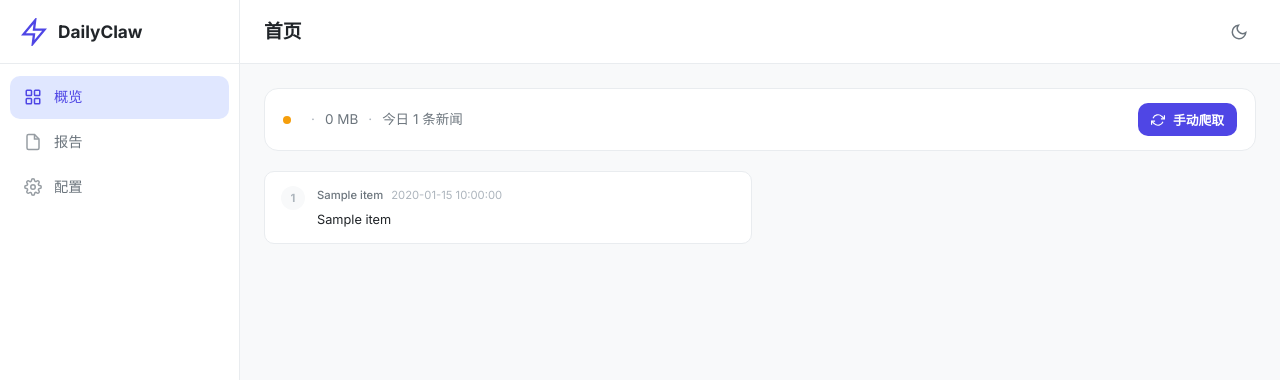
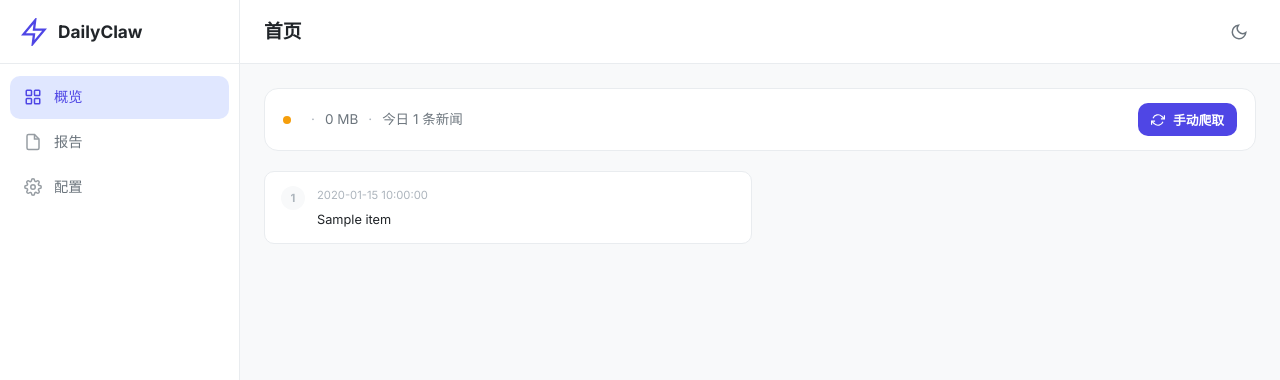
Before and after one commit to ArronAI007/DailyClaw, a FastAPI app: template web_server/templates/dashboard.html in a window 1280 px wide. Shown: the top 380 px of the page. Run offline with FastAPI, Linux system fonts and the light colour scheme; the template is opened without the code that fills it: most values are stand-ins (such as "Sample title", 1, 10 or a date in 2020).

Commit message:
refactor: hide source platform tag on homepage news cards
Removed the visible .news-card-source span from each card header (and
the now-dead CSS rule). data-platform on the title link stays — it's
only used for the read-history click-tracking beacon, not displayed.

```diff
--- a/web_server/static/css/dashboard.css
+++ b/web_server/static/css/dashboard.css
@@ -1216,11 +1216,6 @@ a:hover {
   font-size: 0.75rem;
 }
 
-.news-card-source {
-  color: var(--color-text-secondary);
-  font-weight: 500;
-}
-
 .news-card-rank {
   color: #fff;
   background: #6b7280;
--- a/web_server/templates/dashboard.html
+++ b/web_server/templates/dashboard.html
@@ -31,7 +31,6 @@
         <div class="news-card-number">{{ (loop.index0 % cards_per_batch) + 1 if cards_per_batch > 0 else loop.index }}</div>
         <div class="news-card-content">
             <div class="news-card-header">
-                <span class="news-card-source">{{ item.source_name }}</span>
                 {% if item.ranks %}
                 {% set min_rank = item.ranks | min %}
                 {% set max_rank = item.ranks | max %}
```
